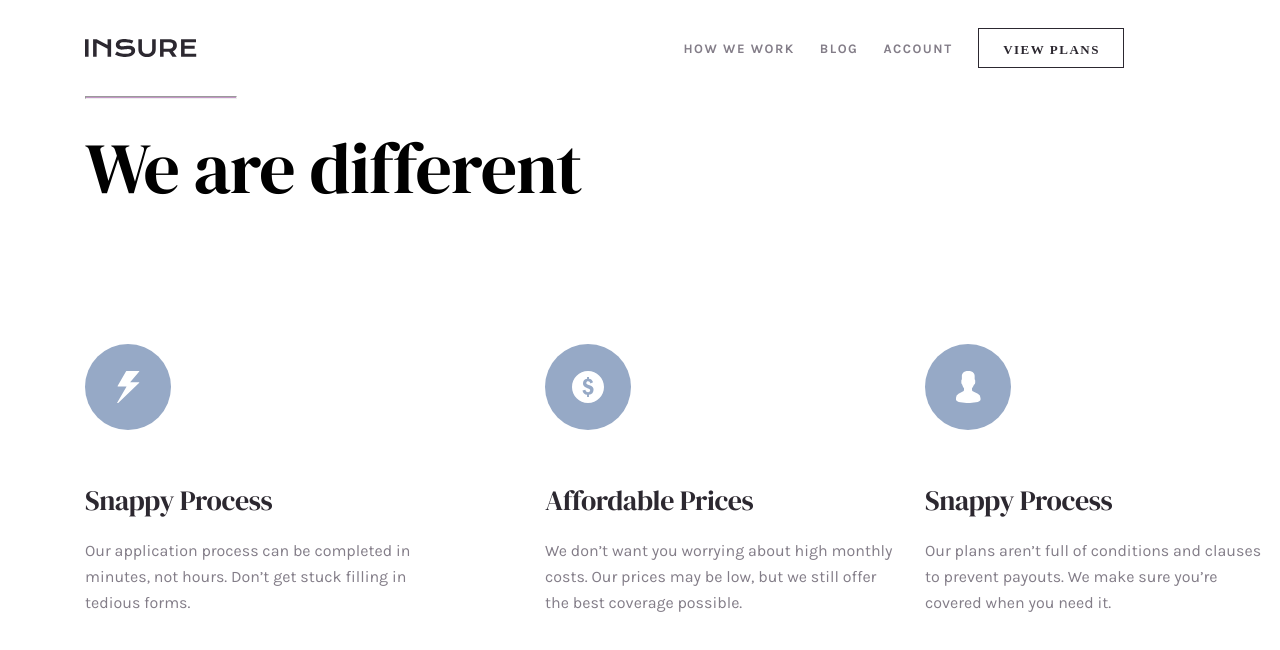
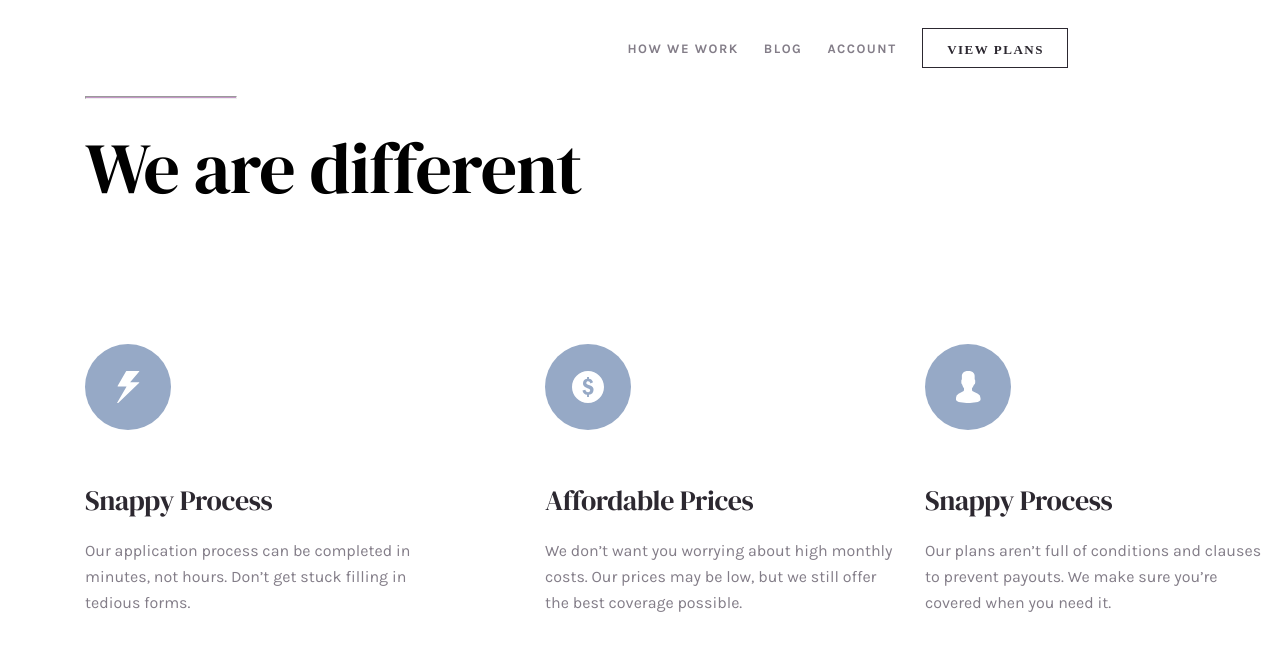
Before and after one commit to vayvoo/day-1.1, a plain HTML site: page index.html in a window 1280 px wide. Drawn offline with Linux system fonts and the light colour scheme.

Commit message:
logo removed

```diff
--- a/index.html
+++ b/index.html
@@ -13,7 +13,7 @@
 <div class="container">
     <div class="nav">
         <a href="#">
-            <img src="img/logo.svg" alt="">
+
         </a>
         <div class="nav_items_block">
             <ul class="ulnavitems">
```
